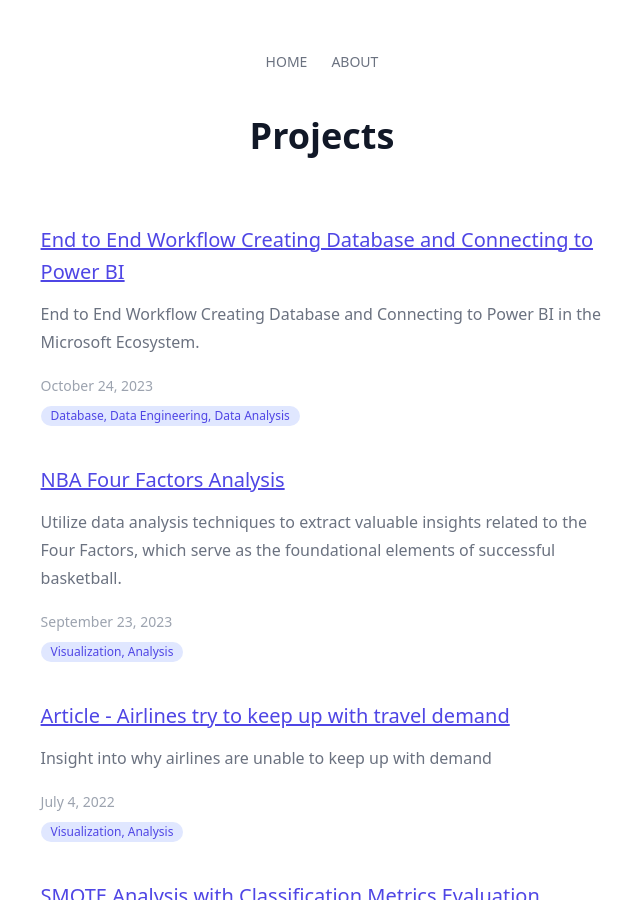
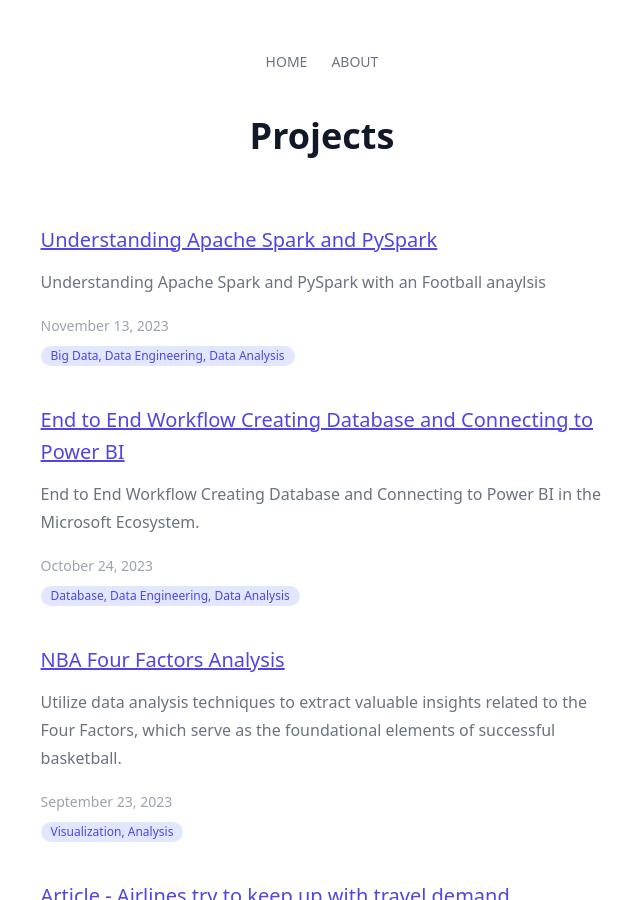
Before and after one commit to Akiwacky/akiwacky.github.io, a Jekyll site: the page built from projects.md, in a window 1280 px wide and 900 px high. Shown: the whole window, without its empty margins (318-958 px from the left). Built offline with Jekyll 4.4.1, drawn with Linux system fonts in a browser that asks for light colours; nearby versions of some CDN libraries; some web fonts are replaced.

Commit message:
Update projects.yml

```diff
--- a/_data/projects.yml
+++ b/_data/projects.yml
@@ -1,3 +1,9 @@
+- title: Understanding Apache Spark and PySpark
+  type: Big Data, Data Engineering, Data Analysis
+  date: Nov 13th 2023
+  url: https://medium.com/@wiajayi/understanding-apache-spark-and-pyspark-4ee4ca377434
+  bio: Understanding Apache Spark and PySpark with an Football anaylsis
+
 - title: End to End Workflow Creating Database and Connecting to Power BI
   type: Database, Data Engineering, Data Analysis
   date: Oct 24th 2023
```
